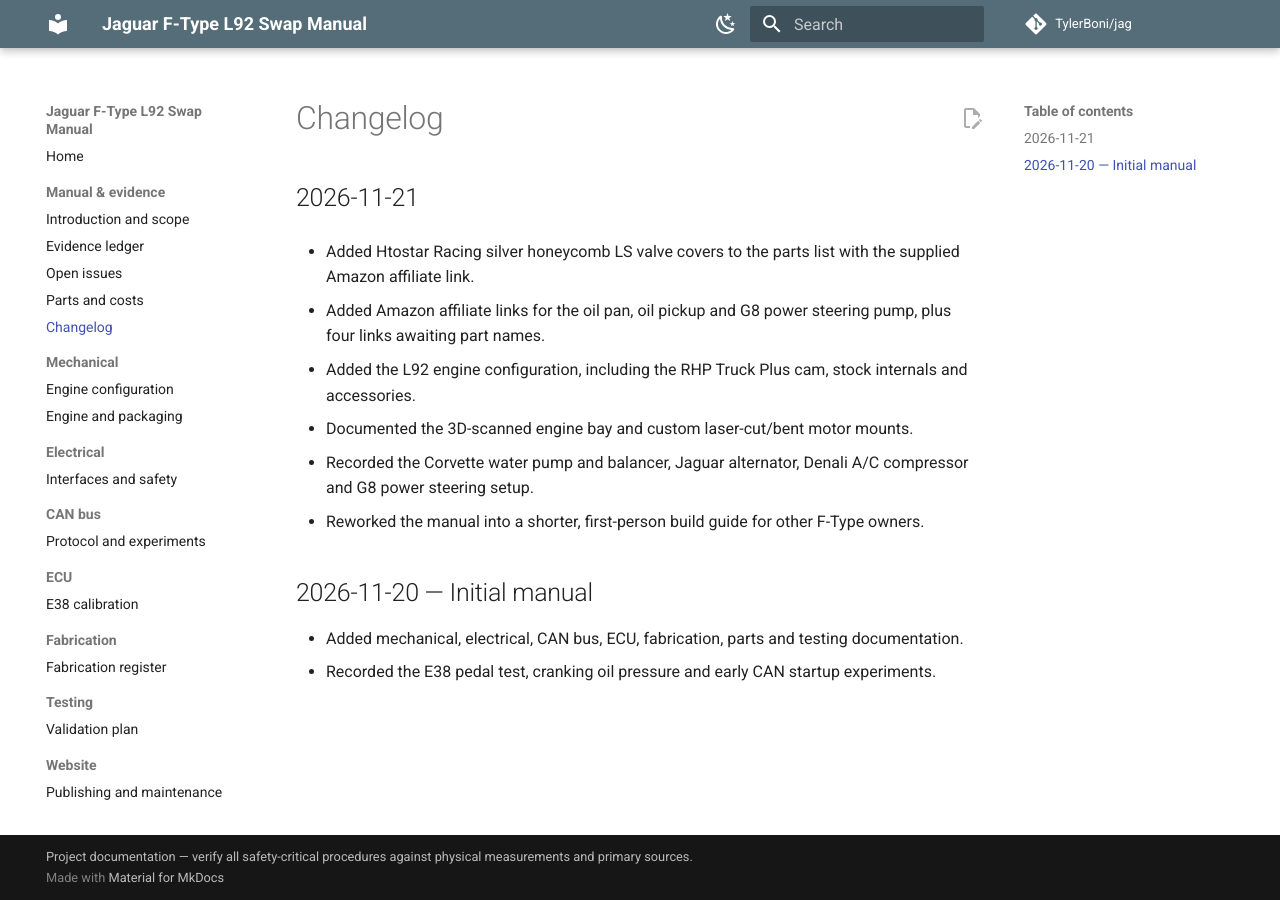
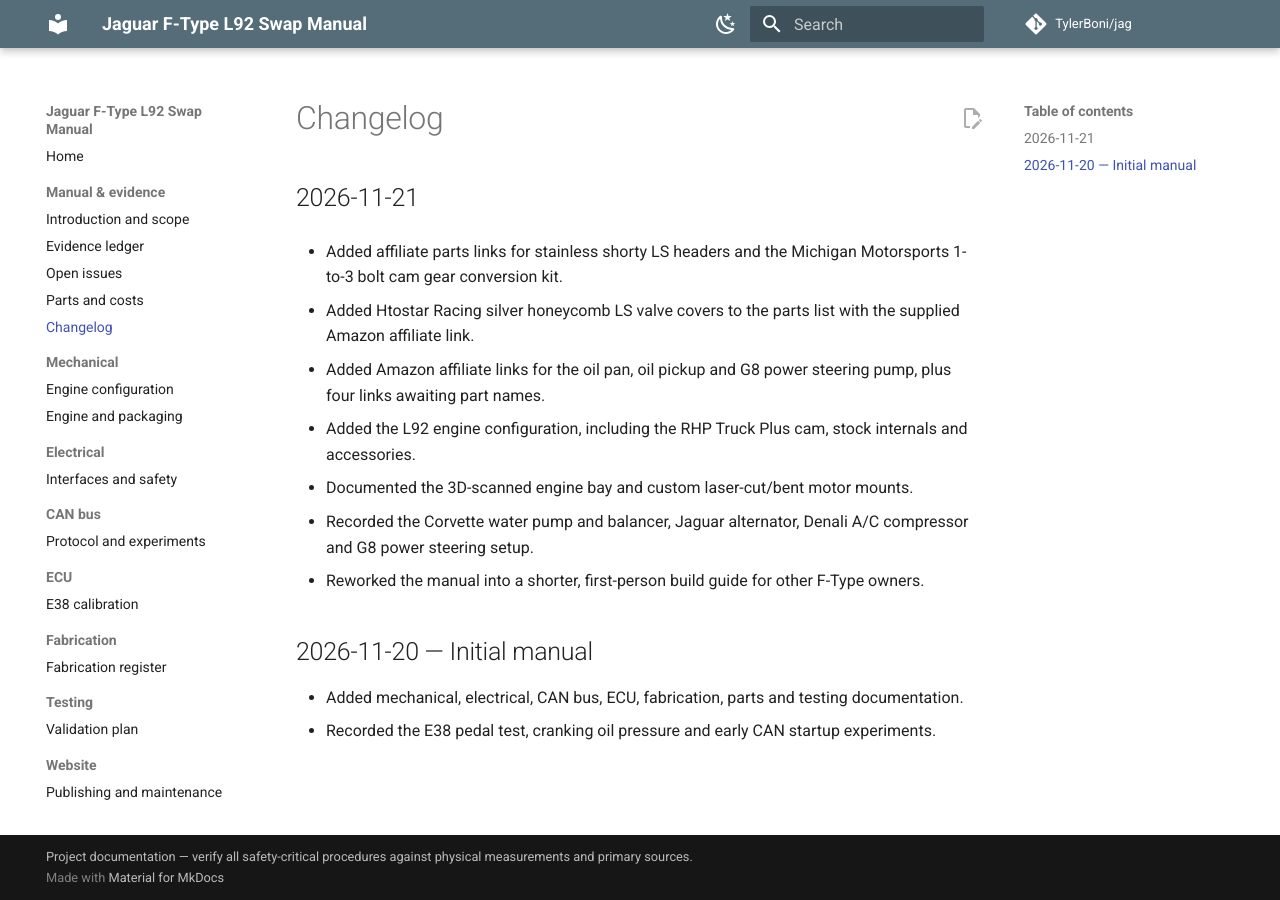
Before and after one commit to TylerBoni/jag, an MkDocs documentation site: the page built from build-manual/CHANGELOG.md, in a window 1280 px wide. Built offline with MkDocs 1.6.1 and Material for MkDocs 9.7.7, drawn with Linux system fonts in a browser that asks for light colours; comment, search, counter and statistics services are not loaded.

Commit message:
docs: link exhaust headers and cam conversion in build guide

```diff
--- a/build-manual/CHANGELOG.md
+++ b/build-manual/CHANGELOG.md
@@ -1,6 +1,8 @@
 # Changelog
 
 ## 2026-11-21
+
+- Added affiliate parts links for stainless shorty LS headers and the Michigan Motorsports 1-to-3 bolt cam gear conversion kit.
 
 - Added Htostar Racing silver honeycomb LS valve covers to the parts list with the supplied Amazon affiliate link.
 
```
